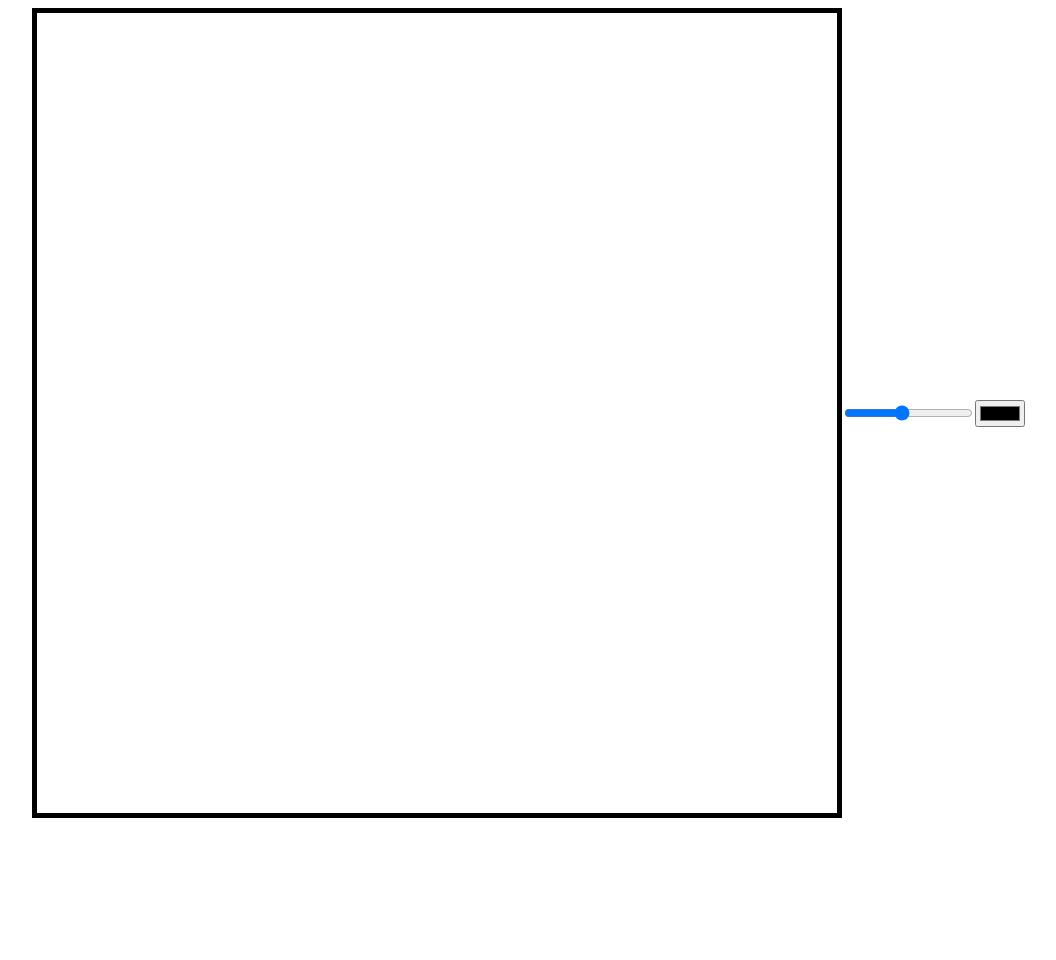
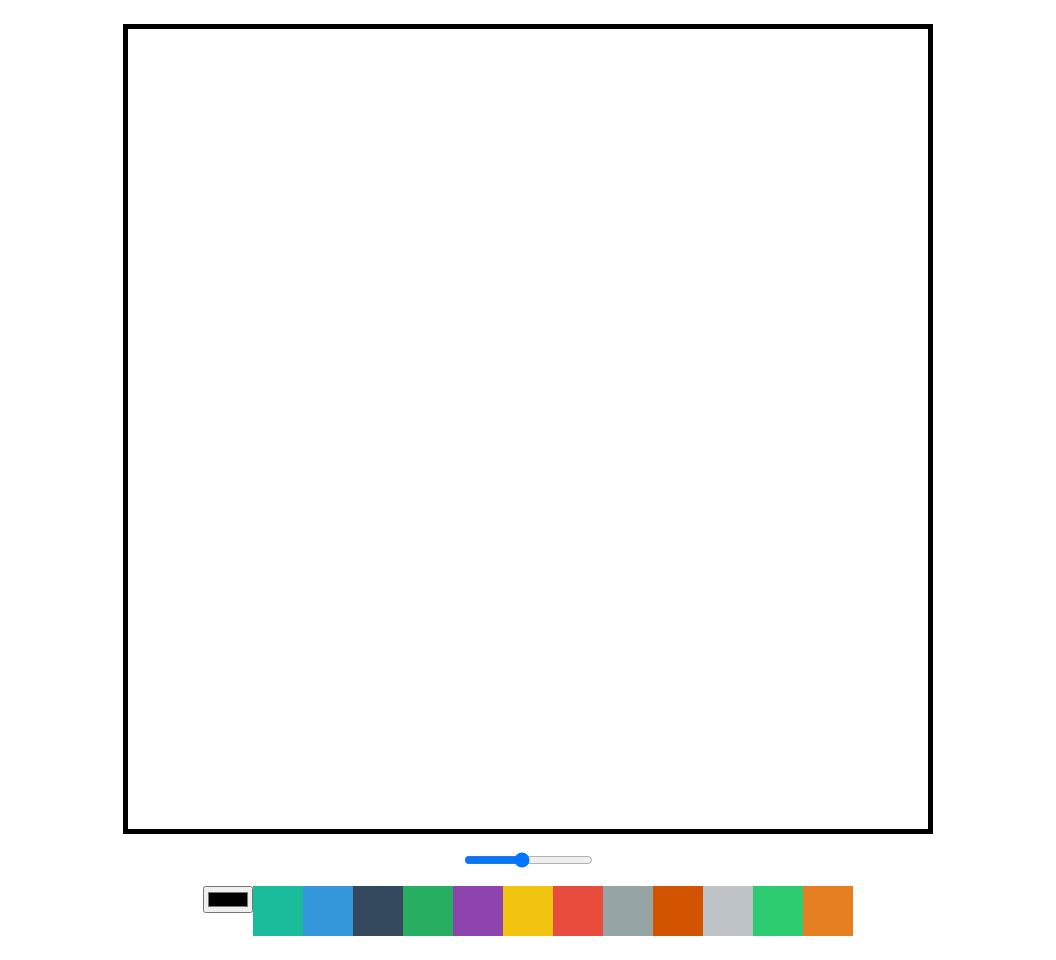
Before and after one commit to islanderian/PainterApp_JS_nomad, a plain HTML site: page index.html in a window 1280 px wide. Shown: the whole page, without its empty margins (112-1168 px from the left). Before the commit the page ends 826 px from the top, so only its background shows below. Drawn offline with Linux system fonts and the light colour scheme.

Commit message:
#2.4 Paint Color part Two

```diff
--- a/app.js
+++ b/app.js
@@ -4,6 +4,8 @@ const ctx = canvas.getContext("2d");
 // canvas 사이즈 명시하기
 const lineWidth = document.querySelector("#line-width");
 const color = document.querySelector("#color");
+// HTML 요소를 Array 로 만들어 가져오기
+const colorOptions = Array.from(document.querySelectorAll(".color-option"));
 
 canvas.width = 800;
 canvas.height = 800;
@@ -17,8 +19,8 @@ function onMove(e) {
     ctx.stroke();
     // return;
   }
-
-  ctx.moveTo(e.offsetX, e.offsetY); // 이 라인을 if 위에 먼저 쓰면 그려지지 않음!!
+  // 이 라인을 if 위에 먼저 쓰면 그려지지 않음!!
+  ctx.moveTo(e.offsetX, e.offsetY);
 }
 function startPainting(e) {
   isPainting = true;
@@ -31,9 +33,17 @@ function onLineChange(e) {
   ctx.lineWidth = e.target.value;
 }
 function onColorChange(e) {
-  console.log(e.target.value);
   ctx.strokeStyle = e.target.value;
-  // ctx.fillStyle = e.target.value;
+  ctx.fillStyle = e.target.value;
+}
+function onColorClick(e) {
+  const colorValue = e.target.dataset.color;
+
+  // console.log(e.target.dataset.color);
+  ctx.strokeStyle = colorValue;
+  ctx.fillStyle = colorValue;
+  // 클릭한 색상을 color 인풋창에 표시하기
+  color.value = colorValue;
 }
 
 canvas.addEventListener("mousemove", onMove);
@@ -44,3 +54,4 @@ canvas.addEventListener("mouseleave", canclePainting);
 
 lineWidth.addEventListener("change", onLineChange);
 color.addEventListener("change", onColorChange);
+colorOptions.forEach((item) => item.addEventListener("click", onColorClick));
--- a/index.html
+++ b/index.html
@@ -10,6 +10,69 @@
   <body>
     <canvas></canvas>
     <input id="line-width" type="range" min="1" max="10" value="5" step="0.5" />
-    <input type="color" id="color" />
+
+    <div class="color-options">
+      <input id="color" type="color" />
+      <div
+        class="color-option"
+        style="background-color: #1abc9c"
+        data-color="#1abc9c"
+      ></div>
+      <div
+        class="color-option"
+        style="background-color: #3498db"
+        data-color="#3498db"
+      ></div>
+      <div
+        class="color-option"
+        style="background-color: #34495e"
+        data-color="#34495e"
+      ></div>
+      <div
+        class="color-option"
+        style="background-color: #27ae60"
+        data-color="#27ae60"
+      ></div>
+      <div
+        class="color-option"
+        style="background-color: #8e44ad"
+        data-color="#8e44ad"
+      ></div>
+      <div
+        class="color-option"
+        style="background-color: #f1c40f"
+        data-color="#f1c40f"
+      ></div>
+      <div
+        class="color-option"
+        style="background-color: #e74c3c"
+        data-color="#e74c3c"
+      ></div>
+      <div
+        class="color-option"
+        style="background-color: #95a5a6"
+        data-color="#95a5a6"
+      ></div>
+      <div
+        class="color-option"
+        style="background-color: #d35400"
+        data-color="#d35400"
+      ></div>
+      <div
+        class="color-option"
+        style="background-color: #bdc3c7"
+        data-color="#bdc3c7"
+      ></div>
+      <div
+        class="color-option"
+        style="background-color: #2ecc71"
+        data-color="#2ecc71"
+      ></div>
+      <div
+        class="color-option"
+        style="background-color: #e67e22"
+        data-color="#e67e22"
+      ></div>
+    </div>
   </body>
 </html>
--- a/style.css
+++ b/style.css
@@ -1,5 +1,6 @@
 body {
   display: flex;
+  flex-direction: column;
   justify-content: center;
   align-items: center;
 }
@@ -8,4 +9,14 @@ canvas {
   width: 800px;
   height: 800px;
   border: 5px solid black;
+  margin: 1rem 0;
 }
+.color-options {
+  display: flex;
+  margin: 1rem 0;
+}
+.color-option {
+  width: 50px;
+  height: 50px;
+  cursor: pointer;
+}
```
